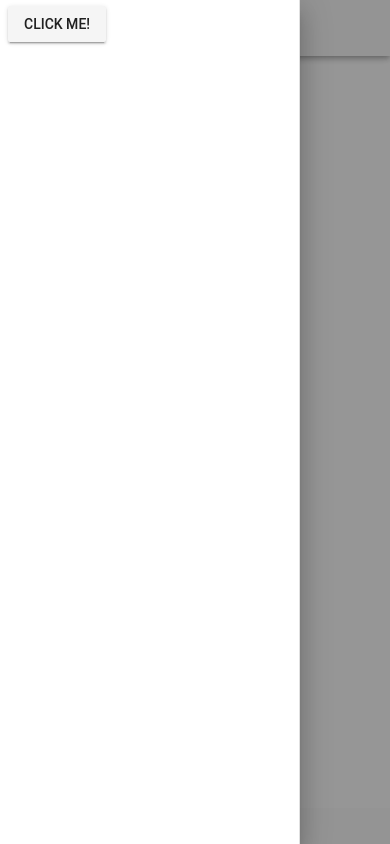
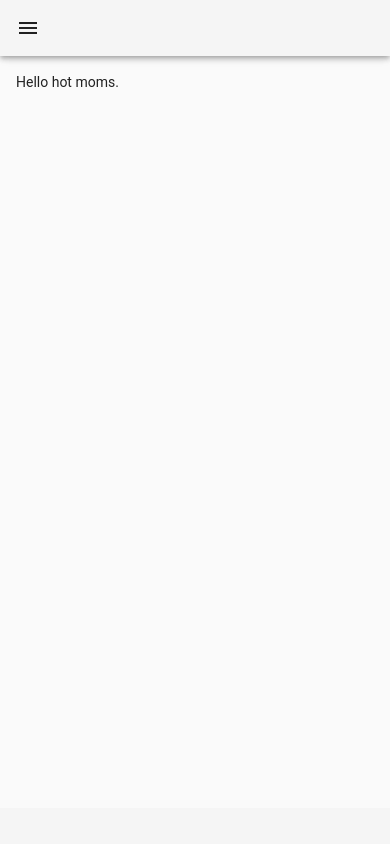
Before and after one commit to colonelpopcorn/colonelpopcorn.github.io, a Vue app: page / in a window 390 px wide. Built offline with nearby package versions, Linux system fonts and the light colour scheme.

Commit message:
Yay, nav menu opens when click hamburger!

```diff
--- a/src/App.vue
+++ b/src/App.vue
@@ -1,7 +1,9 @@
 <template>
   <v-app>
     <navigation-menu></navigation-menu>
-    <v-toolbar app></v-toolbar>
+    <v-toolbar app>
+      <v-toolbar-side-icon @click="toggleSideMenu"></v-toolbar-side-icon>
+    </v-toolbar>
     <v-content>
       <v-container fluid>
         <div>Hello hot moms.</div>
@@ -14,6 +16,7 @@
 
 <script lang="ts">
 import Vue from 'vue';
+import * as store from './models/Store';
 import NavigationMenu from "./navigation/NavigationMenu.vue";
 export default Vue.extend({
   data: function() {
@@ -21,6 +24,13 @@ export default Vue.extend({
       testVal: "Hello World!"
     };
   },
+  methods: {
+    toggleSideMenu() : void {
+      console.log(this.$store);
+      this.$store.commit('toggleNavMenuOpen');
+    }
+
+  },
   components: {
     "navigation-menu": NavigationMenu
   }
--- /dev/null
+++ b/src/models/Store.ts
@@ -0,0 +1,24 @@
+import Vue from 'vue';
+import Vuex, { StoreOptions } from 'vuex';
+import { RootState } from './types';
+
+Vue.use(Vuex);
+
+const someStore: StoreOptions<RootState> = {
+    state: {
+        isNavMenuOpen: false
+    },
+    getters: {
+      isNavMenuOpen(state) : boolean {
+        return state.isNavMenuOpen;
+      }
+    },
+    mutations: {
+      toggleNavMenuOpen() : void {
+        this.state.isNavMenuOpen = !this.state.isNavMenuOpen;
+      }
+    }
+
+};
+
+export const store = new Vuex.Store<RootState>(someStore);
--- /dev/null
+++ b/src/models/types.d.ts
@@ -0,0 +1,3 @@
+export interface RootState {
+  isNavMenuOpen: boolean;
+}
--- a/src/navigation/NavigationMenu.vue
+++ b/src/navigation/NavigationMenu.vue
@@ -1,19 +1,17 @@
 <template>
   <v-navigation-drawer v-model="drawer" app>
-    <v-btn @click.native="drawer = !drawer">Click me!</v-btn>
+
   </v-navigation-drawer>
 </template>
 <script lang="ts">
 import Vue from 'vue';
 import Vuetify from 'vuetify';
 export default Vue.extend({
-  data() {
-    return {
-      drawer: true
-    };
-  },
-  methods: {
 
+  computed: {
+    drawer() {
+      return this.$store.getters.isNavMenuOpen;
+    }
   }
 });
 </script>
```
Also changed, not shown: src/app.ts (+12 -2 lines).
